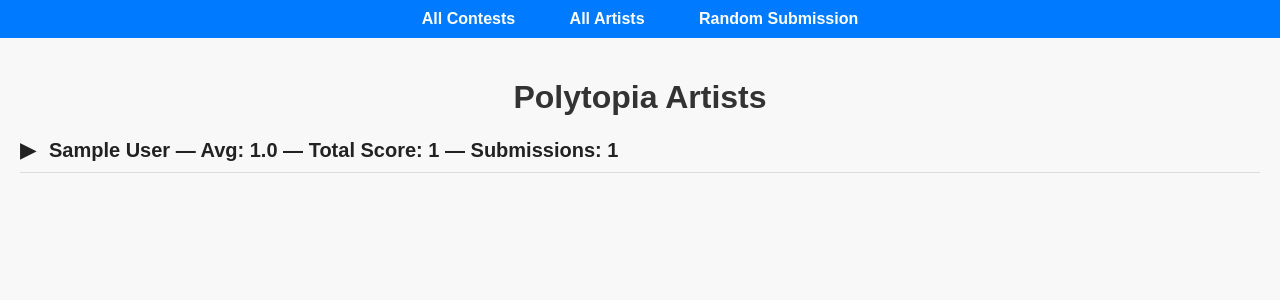
After one commit to redish2098/Polyvoter, a Flask app: page /artists in a window 1280 px wide. The commit adds this page. Shown: the top 300 px of the page. Run offline with Flask 3, Linux system fonts and the light colour scheme; tables that the repository leaves empty hold one stand-in row (values such as "Sample post"); grey boxes marked "Sample" are stand-in pictures.

Commit message:
fixed compressed files overwriting each other, added artists tab to navbar

```diff
--- a/contests/file_variants.py
+++ b/contests/file_variants.py
@@ -22,6 +22,7 @@
             filepath.name.endswith(".png")
     ):
         webp_filename = filepath.with_suffix(".webp")
+        webp_filename = filepath.with_name(filepath.stem + 'compressed' + webp_filename.suffix)
         img = Image.open(images_dir / filepath)
         img.save(images_dir / webp_filename, "webp", optimize=True, quality=80, method=6, save_all=True)
 
@@ -38,8 +39,10 @@
             filepath.name.endswith(".png")
     ):
         webp_filename = filepath.with_suffix(".webp")
+        webp_filename = filepath.with_name(filepath.stem + 'thumb' + webp_filename.suffix)
         img = Image.open(images_dir / filepath)
-        img.save(images_dir / webp_filename, "webp", optimize=True, quality=40, method=6, save_all=True)
+        img = img.resize((img.width // 2, img.height // 2))
+        img.save(images_dir / webp_filename, "webp", optimize=True, quality=20, method=6, save_all=True)
 
         session.add(AttachmentVariants(
             attachment_id=attachment.id,
--- a/website/server.py
+++ b/website/server.py
@@ -1,5 +1,8 @@
 from flask import Flask, render_template, send_from_directory, redirect, url_for
 import os
+
+from numpy.ma.extras import average
+
 from contests import  contest_database
 from contests.contest_database import Submissions, Contests, Attachments, get_session
 from website import text_formatting
@@ -8,6 +11,7 @@
 from flask_compress import Compress
 from sqlalchemy.sql import func
 from sqlalchemy import desc
+import math
 
 app = Flask(__name__,template_folder="templates")
 contest_database.init_app(app)
@@ -32,9 +36,10 @@
     """ Render a page for an individual submission """
     with get_session() as session:
         submission = session.query(Submissions).where(Submissions.id == submission_id)
+        submission = submission.first()
         if submission is None:
             return "Submission not found", 404
-        submission = submission.first()
+
         return render_template("submission.html",submission=submission)
 
 
@@ -44,6 +49,43 @@
         random_submission = session.query(Submissions).order_by(func.random()).first()
         return redirect(url_for("submission_page",submission_id = random_submission.id))
 
+@app.route("/artists")
+def artists_page():
+    with get_session() as session:
+        results = (
+            session.query(
+                Submissions.author,
+                func.sum(Submissions.sum).label("total_sum"),
+                func.sum(Submissions.count).label("total_votes"),
+                func.count(Submissions.id).label("submission_count"),
+            )
+            .group_by(Submissions.author)
+            .all()
+        )
+
+        artists = []
+        for author, total_sum, total_votes, submission_count in results:
+            total_avg = (total_sum / total_votes) if total_votes else 0
+            artists.append({
+                "author": author or "Unknown",
+                "total_avg": total_avg,
+                "total_votes": total_votes,
+                "total_sum": total_sum,
+                "count": submission_count,
+            })
+
+        all_submissions = session.query(Submissions).order_by(desc(Submissions.avg)).all()
+        by_author = {}
+        for s in all_submissions:
+            by_author.setdefault(s.author or "Unknown", []).append(s)
+
+        for artist in artists:
+            artist["submissions"] = by_author.get(artist["author"], [])
+
+        artists.sort(key=lambda a: a["total_votes"], reverse=True)
+
+        return render_template("artists.html", artists=artists)
+
 @app.route("/website/styles/<style>")
 def website_styles(style):
     return send_from_directory(os.path.abspath("website/templates/styles"), style)
--- /dev/null
+++ b/website/templates/artists.html
@@ -0,0 +1,53 @@
+{% extends 'base.html' %}
+
+{% block content %}
+<h1>Polytopia Artists</h1>
+{% for artist in artists %}
+<section class="contest">
+    <details class="contest-details">
+        <summary class="contest-title">
+            {{ artist.author }}
+            — Avg: {{ artist.total_avg|round(2) }}
+            — Total Score: {{ artist.total_sum }}
+            — Submissions: {{ artist.count }}
+        </summary>
+        <div class="contest-container">
+            {% for submission in artist.submissions %}
+            <article class="submission-container">
+                <a href="/submission/{{ submission.id }}" class="submission-link">
+                    <article class="submission">
+                        {% if submission.attachments %}
+                            {% set attachment = submission.attachments[0] %}
+                            {% set compressed = attachment.get_variant("thumbnail") %}
+                            {% set file = (compressed if compressed else attachment).filename %}
+                            {% if file.endswith('.jpg') or file.endswith('.jpeg') or file.endswith('.png') or file.endswith('.gif') or file.endswith(".webp") %}
+                                <img src="\{{ file }}" loading="lazy">
+                            {% elif file.endswith('.mp4') or file.endswith('.webm') or file.endswith('.mov') %}
+                                <video controls src="\{{ file }}" preload="metadata"></video>
+                            {% elif file.endswith('.mp3') or file.endswith('.wav') %}
+                                <audio controls preload="metadata">
+                                    <source src="\{{ file }}" type="audio/mpeg">
+                                    Your browser does not support the audio element.
+                                </audio>
+                            {% else %}
+                                <a href="\{{ file }}" target="_blank">View File</a>
+                            {% endif %}
+                        {% endif %}
+                        <div class="submission-content">
+                            <p>{{ submission.text|md|safe }}</p>
+                            <div class="submission-meta">
+                                <span class="votes">Score: {{ submission.avg|round(2) }}</span>
+                                {% if submission.contest %}
+                                    <span class="contest-name">{{ submission.contest.name }}</span>
+                                {% endif %}
+                            </div>
+                        </div>
+                    </article>
+                </a>
+            </article>
+            {% endfor %}
+        </div>
+    </details>
+</section>
+{% endfor %}
+{% endblock %}
--- a/website/templates/base.html
+++ b/website/templates/base.html
@@ -10,6 +10,7 @@
     <body>
         <nav class="navbar">
             <a href="/">All Contests</a>
+            <a href="/artists">All Artists</a>
             <a href="/random_submission">Random Submission</a>
         </nav>
         <main>
```
